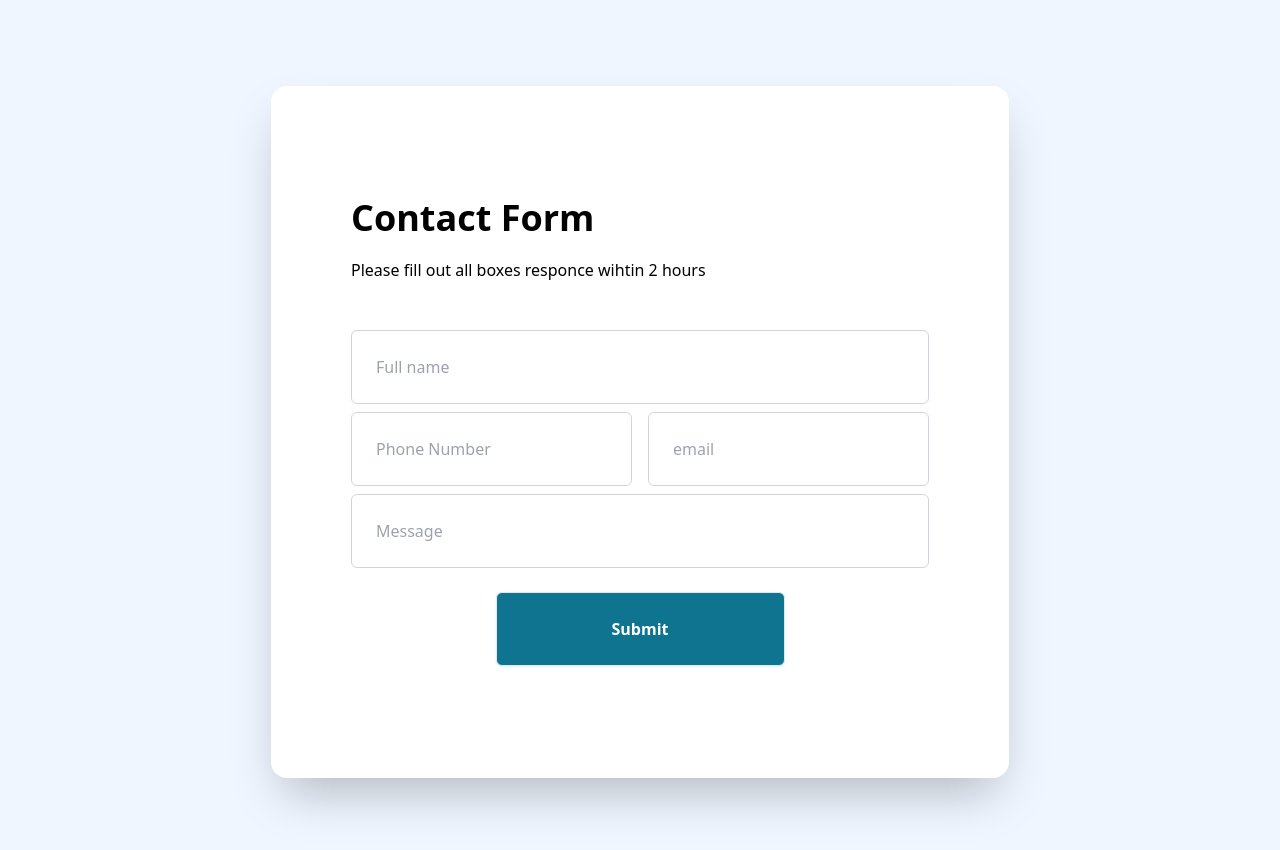
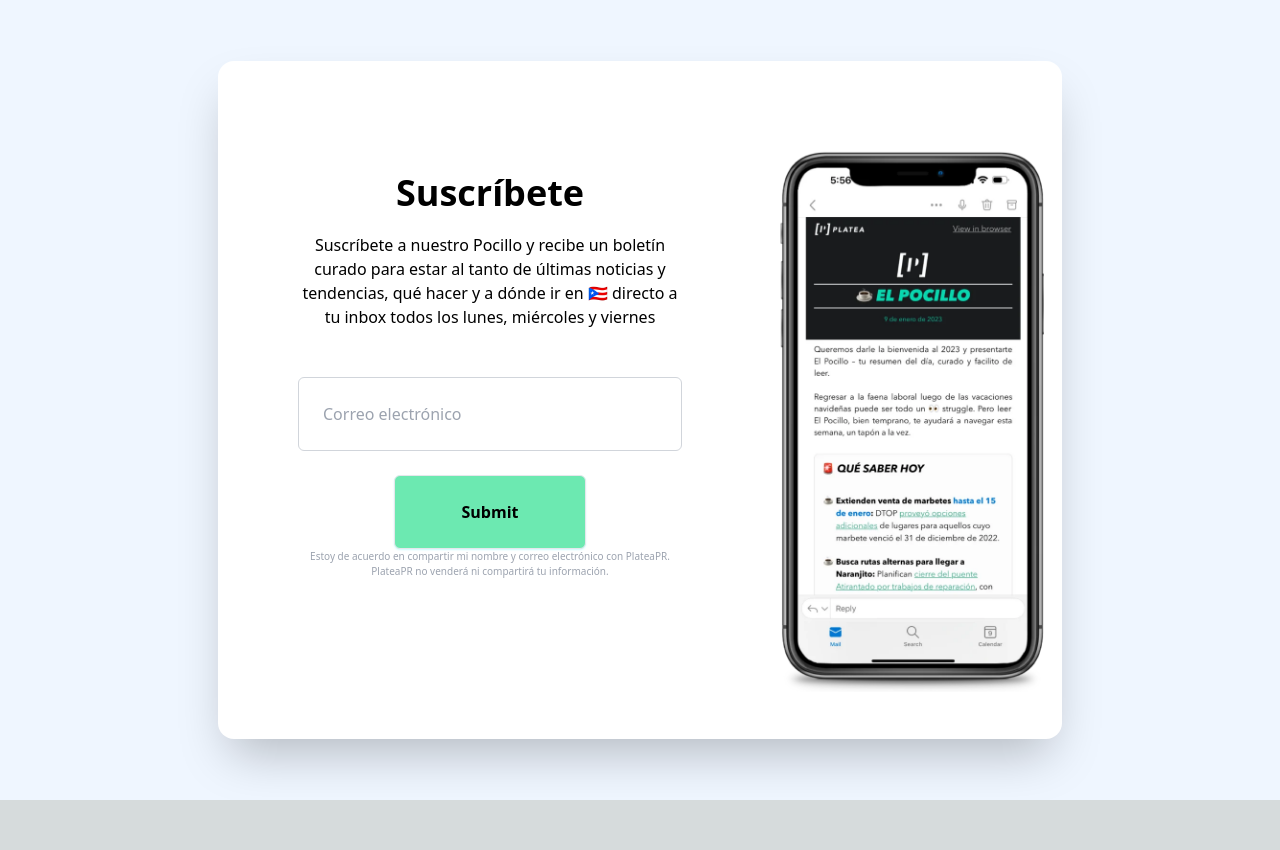
Before and after one commit to Icvza/capstone, a Next.js app: page /subscribe in a window 1280 px wide. Shown: the top 850 px of the page. After the commit the page ends 800 px from the top, so only its background shows below. Built offline with nearby package versions, Linux system fonts and the light colour scheme.

Commit message:
UI MVP done

```diff
--- a/pages/subscribe.tsx
+++ b/pages/subscribe.tsx
@@ -1,40 +1,37 @@
-export default function Subscribe () {
+import Image from "next/image"
+export default function Subscribe() {
 
     return (
         <>
-            <div className="py-8 bg-blue-50" id="contactForm">
                 <div className="flex items-center py-8 justify-center min-h-screen bg-blue-50">
-                    <div className="relative flex flex-col py-8 space-y-10 bg-white shadow-2xl rounded-2xl md:flex-col space-y-0 md:m-0">
-                        <div className="p-6 md:p-20">
-                            <h2 className="mb-5 text-4xl font-bold"> Contact Form </h2>
-                            <p className="max-w-sm mb-12 font-sans font-light text-gray-60"> Please fill out all boxes responce wihtin 2 hours </p>
+                    <div className=" relative flex flex-col md:flex-row  py-8 space-y-10 bg-white shadow-2xl rounded-2xl  space-y-0 md:m-0">
+
+                        <div className=" p-6 md:p-20">
+                            <h2 className="mb-5 text-4xl text-black text-center font-bold"> Suscríbete  </h2>
+                            <p className="max-w-sm mb-12 font-sans text-center font-light text-black"> Suscríbete a nuestro Pocillo y recibe un boletín curado para estar al tanto de últimas noticias y tendencias, qué hacer y a dónde ir en 🇵🇷 directo a tu inbox todos los lunes, miércoles y viernes </p>
                             <form action="">
                                 <input
                                     className="w-full p-6 border  border-gray-300 rounded-md placeholder placeholder:font-light"
-                                    placeholder="Full name" type="text" required />
-                                <div className="flex flex-col md:flex-row">
-                                    <input
-                                        className="w-full p-6 border mt-2 md:mr-2 border-gray-300 rounded-md placeholder placeholder:font-light md:w-auto"
-                                        placeholder="Phone Number" type="number" required />
-                                    <input
-                                        className="w-full p-6  mt-2 md:ml-2 border  border-gray-300 rounded-md placeholder placeholder:font-light md:w-auto"
-                                        placeholder="email" type="email" id="email" name="email" required />
-                                </div>
-                                <div className="2-full">
-                                    <input
-                                        className="w-full p-6 mt-2 border border-gray-300 rounded-md placeholder placeholder:font-light "
-                                        placeholder="Message" type="text" required />
-                                </div>
+                                    placeholder="Correo electrónico" type="text" required
+                                />
                                 <div className="flex flex-col items-center justify-center mt-6 space-y-6 md:flex-row md:space-y-0">
-                                    <button className="w-1/2  flex justify-center items-center p-6 space-x-4 font-sans font-bold text-white rounded-md shadow-lg px-9 bg-cyan-700 shadow-cyan-100 hover:bg-opacity-909 shadow-sm hover:shadow-lg border transition hover:-translate-y-0.5 duration-150 ">
+                                    <button className="w-1/2  flex justify-center items-center p-6 space-x-4 font-sans font-bold text-black rounded-md shadow-lg px-9 bg-[#6ce9b1] shadow-cyan-100 hover:bg-opacity-909 shadow-sm hover:shadow-lg border transition hover:-translate-y-0.5 duration-150 ">
                                         <span>Submit</span>
                                     </button>
                                 </div>
                             </form>
+                            <p className="max-w-sm mb-12 text-[10px] text-gray-400 font-sans text-center font-light text-black">Estoy de acuerdo en compartir mi nombre y correo electrónico con PlateaPR. PlateaPR no venderá ni compartirá tu información.</p>
+                        </div>
+
+                        <div className=" flex justify-center content-center items-center bg-white">
+                            <Image src="/platea-phone.webp" width={300} height={300} alt="Your Photo" />
                         </div>
                     </div>
                 </div>
-            </div>
+
         </>
     )
 }
+
+// public/helpme.png
+///Users/isaacchavez/capstone/public/platea-phone.webp
```
Also changed, not shown: public/helpme.png (added), public/platea-phone.webp (added).
